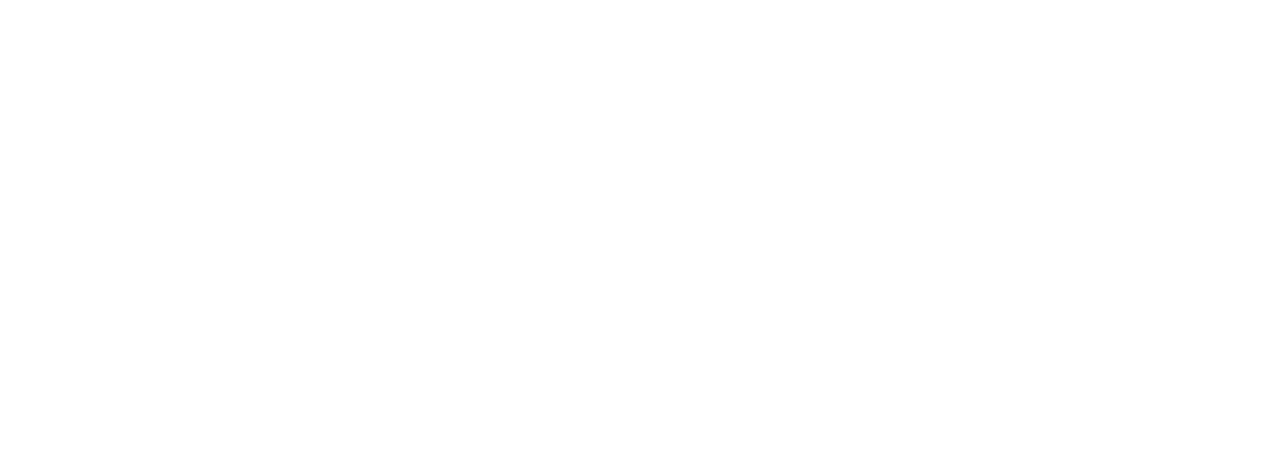
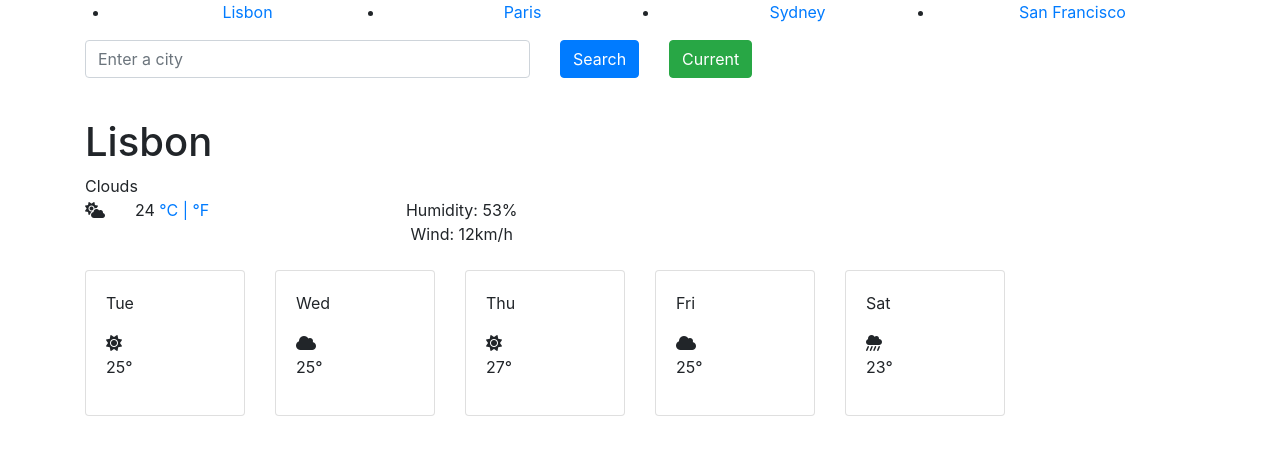
Before and after one commit to elenvlas/weather-app, a plain HTML site: page index.html in a window 1280 px wide. Drawn offline with nearby package versions, Linux system fonts and the light colour scheme.

Commit message:
Update index.html
U

```diff
--- a/index.html
+++ b/index.html
@@ -1,9 +1,149 @@
 <!DOCTYPE html>
-<html lang="en">
+<html>
   <head>
+    <title>Parcel Sandbox</title>
     <meta charset="UTF-8" />
-    <meta name="viewport" content="width=device-width, initial-scale=1.0" />
-    <title>Document</title>
+    <script src="https://cdn.jsdelivr.net/npm/axios@1.1.2/dist/axios.min.js"></script>
+    <link
+      rel="stylesheet"
+      href="https://cdn.jsdelivr.net/npm/bootstrap@4.6.2/dist/css/bootstrap.min.css"
+      integrity="sha384-xOolHFLEh07PJGoPkLv1IbcEPTNtaed2xpHsD9ESMhqIYd0nLMwNLD69Npy4HI+N"
+      crossorigin="anonymous"
+    />
+    <link rel="stylesheet" href="/style.css" />
+    <link rel="preconnect" href="https://fonts.googleapis.com" />
+    <link rel="preconnect" href="https://fonts.gstatic.com" crossorigin />
+    <link
+      href="https://fonts.googleapis.com/css2?family=Hanken+Grotesk:wght@400;500;700;800;900&display=swap"
+      rel="stylesheet"
+    />
+    <script
+      src="https://kit.fontawesome.com/d51e36d4d1.js"
+      crossorigin="anonymous"
+    ></script>
   </head>
-  <body></body>
+  <body>
+    <div class="container">
+      <div class="text-center list-city">
+        <ul class="row row-cols-auto row-city">
+          <li class="col">
+            <a href="">Lisbon</a>
+          </li>
+          <li class="col">
+            <a href="">Paris</a>
+          </li>
+          <li class="col">
+            <a href="">Sydney</a>
+          </li>
+          <li class="col">
+            <a href="">San Francisco</a>
+          </li>
+        </ul>
+      </div>
+
+      <form class="row g-3">
+        <div class="col-5 col-change">
+          <input
+            type="text"
+            class="form-control"
+            placeholder="Enter a city"
+            id="input-city"
+          />
+        </div>
+        <div class="col-auto col-change">
+          <button type="submit" class="btn btn-primary mb-3" id="button-search">
+            Search
+          </button>
+        </div>
+        <div class="col-auto">
+          <button
+            type="submit"
+            class="btn btn-success mb-3"
+            id="button-current"
+          >
+            Current
+          </button>
+        </div>
+      </form>
+      <br />
+
+      <h1 class="title-city" id="found-city">Lisbon</h1>
+      <div id="current-data"></div>
+      <div id="description">Clouds</div>
+
+      <div class="text-center">
+        <div class="row">
+          <div class="col-auto col-icon">
+            <i class="fa-solid fa-cloud-sun"></i>
+          </div>
+          <div class="col-auto">
+            <span class="temperature" id="current-temperature">24</span>
+            <a href="#" class="degree celsius" id="celsius"
+              >°С<span> |</span></a
+            >
+            <a href="#" class="degree fahrenheit" id="fahrenheit">°F</a>
+          </div>
+          <div class="col-5 col-options">
+            <div class="row-2">
+              <div class="row-option" id="humidity">
+                Humidity: <span>53</span>%
+              </div>
+              <div class="row-option" id="wind">Wind: <span>12</span>km/h</div>
+            </div>
+          </div>
+        </div>
+      </div>
+      <br />
+
+      <div class="row">
+        <div class="col-2 col-card">
+          <div class="card card-border">
+            <div class="card-body">
+              <p class="card-day">Tue</p>
+              <i class="fa-solid fa-sun card-icon"></i>
+              <p class="card-tempr">25°</p>
+            </div>
+          </div>
+        </div>
+        <div class="col-2 col-card">
+          <div class="card card-border">
+            <div class="card-body">
+              <p class="card-day">Wed</p>
+              <i class="fa-solid fa-cloud card-icon"></i>
+              <p class="card-tempr">25°</p>
+            </div>
+          </div>
+        </div>
+        <div class="col-2 col-card">
+          <div class="card card-border">
+            <div class="card-body">
+              <p class="card-day">Thu</p>
+              <i class="fa-solid fa-sun card-icon"></i>
+              <p class="card-tempr">27°</p>
+            </div>
+          </div>
+        </div>
+        <div class="col-2 col-card">
+          <div class="card card-border">
+            <div class="card-body">
+              <p class="card-day">Fri</p>
+              <i class="fa-solid fa-cloud card-icon"></i>
+              <p class="card-tempr">25°</p>
+            </div>
+          </div>
+        </div>
+        <div class="col-2 col-card">
+          <div class="card card-border">
+            <div class="card-body">
+              <p class="card-day">Sat</p>
+              <i class="fa-solid fa-cloud-showers-heavy card-icon"></i>
+              <p class="card-tempr">23°</p>
+            </div>
+          </div>
+        </div>
+      </div>
+    </div>
+
+    <script src="/script.js"></script>
+  </body>
 </html>
```
